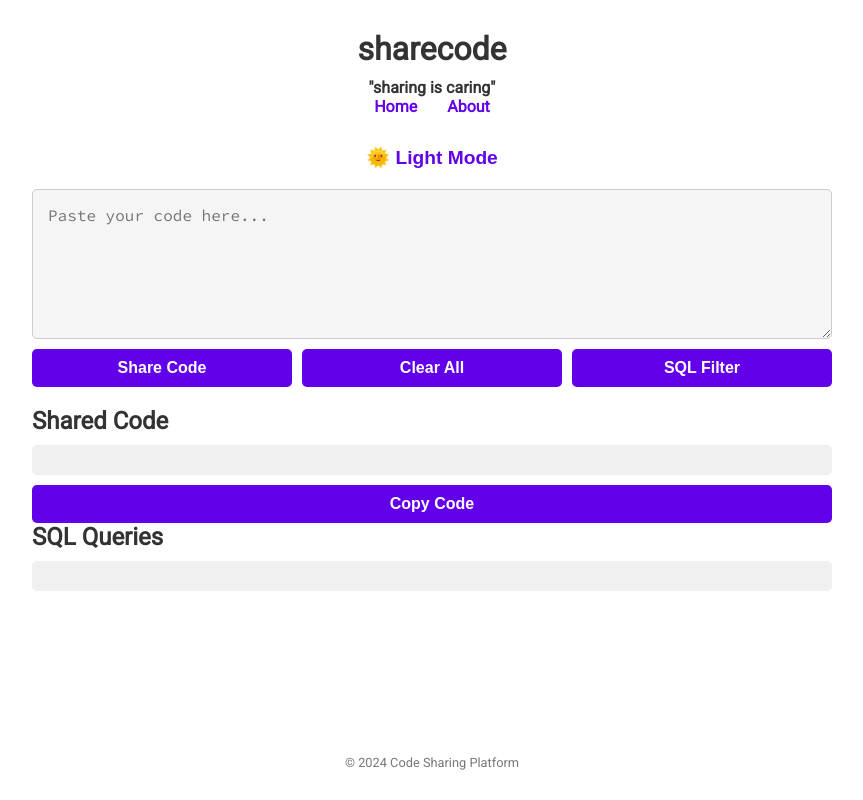
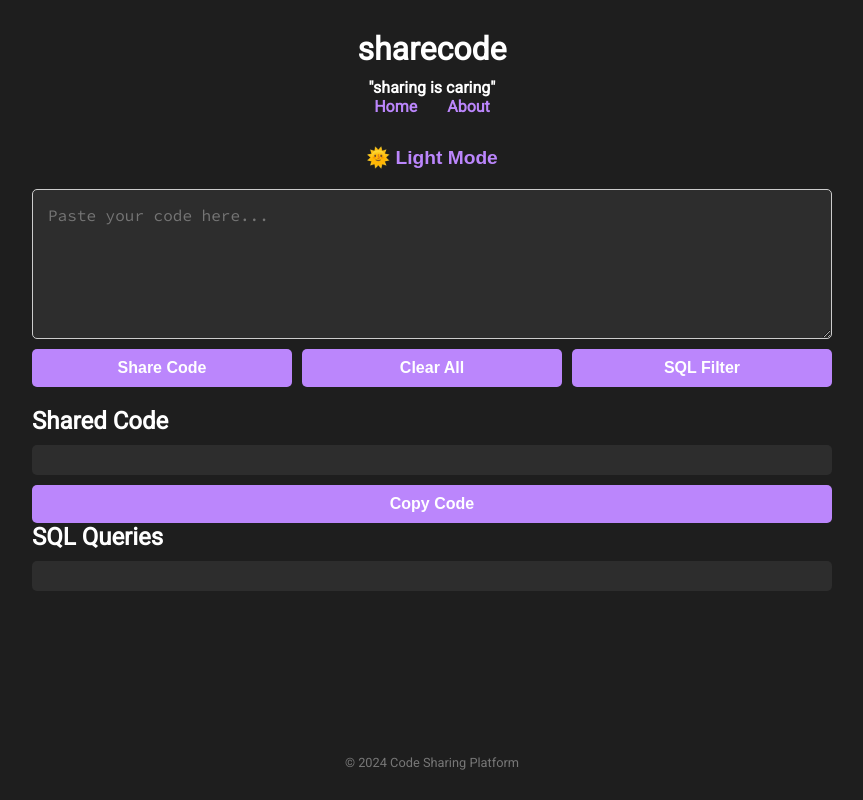
Before and after one commit to Akshay-gits/sharecode, a website: page public/index.html in a window 1280 px wide. Both pictures are taken after a click on the button "🌙 Dark Mode". Shown: the whole page, without its empty margins (208-1071 px from the left). Drawn offline with nearby package versions, Linux system fonts and the light colour scheme; no server answers.

Commit message:
Update styles.css

```diff
--- a/public/styles.css
+++ b/public/styles.css
@@ -31,7 +31,7 @@ body {
     --code-bg-color: #f0f0f0;
 }
 
-body.dark-mode {
+body.dark-theme {
     --bg-color: #1e1e1e;
     --text-color: #ffffff;
     --primary-color: #bb86fc;
```
